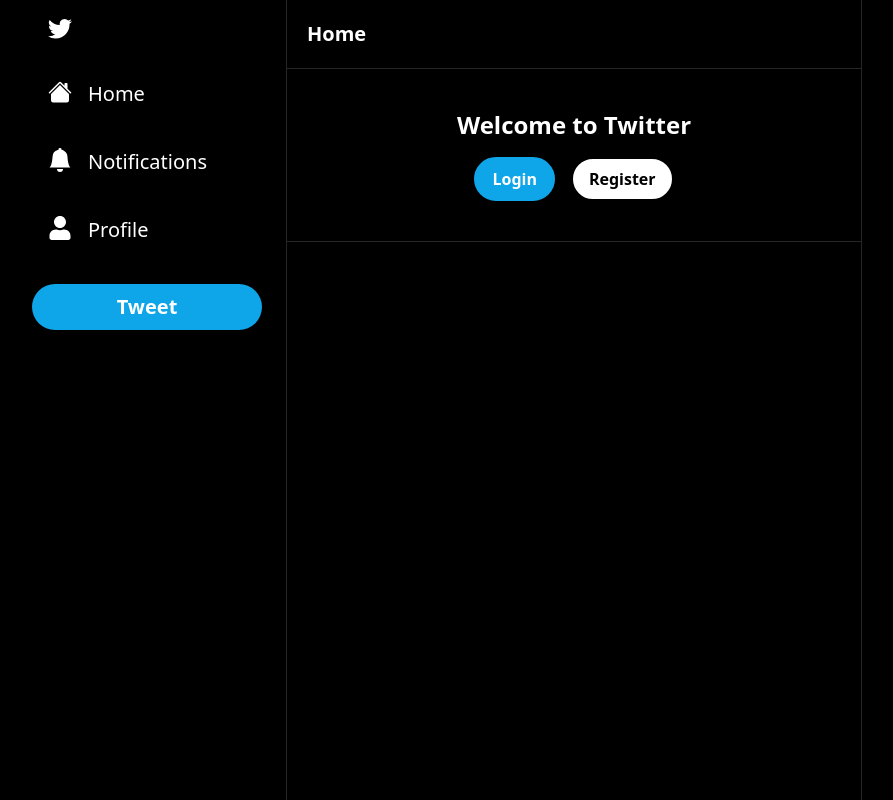
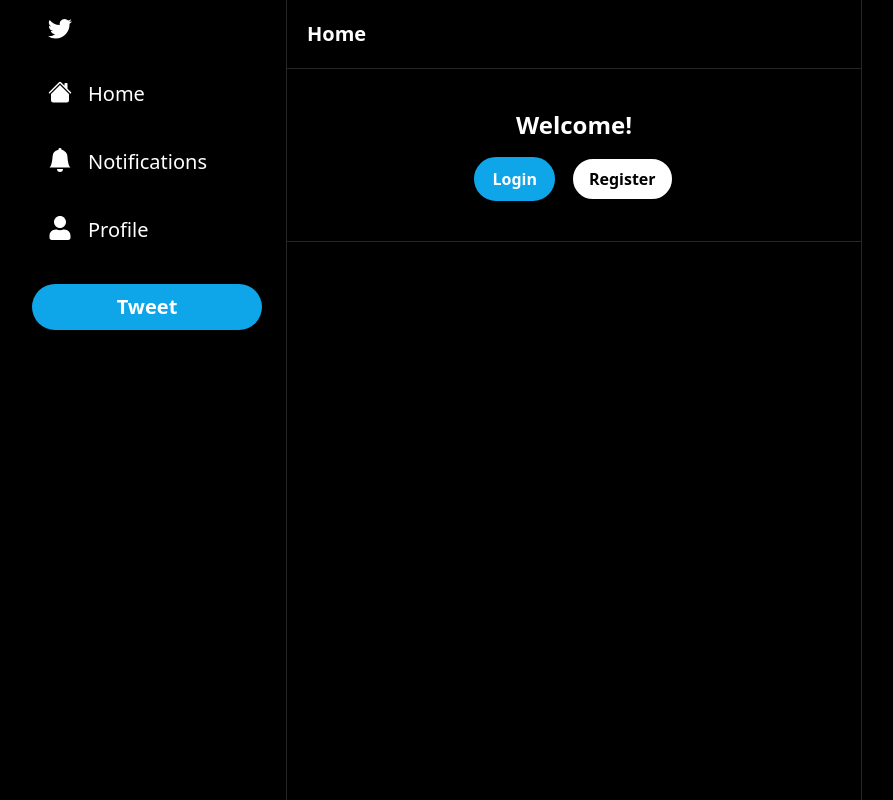
Before and after one commit to CCarlson249/social-media-build, a Next.js app: page / in a window 1280 px wide. Shown: the whole page, without its empty margins (66-959 px from the left). Built offline with nearby package versions, Linux system fonts and the light colour scheme; no server answers; the database is empty.

Commit message:
removed name twitter

```diff
--- a/components/Form.tsx
+++ b/components/Form.tsx
@@ -107,7 +107,7 @@
             text-center
             mb-4
             font-bold"
-            >Welcome to Twitter</h1>
+            >Welcome!</h1>
             <div className='flex flex-row items-center justify-center gap-4'>
                 <Button label='Login' onClick={loginModal.onOpen} />
                 <Button
```
